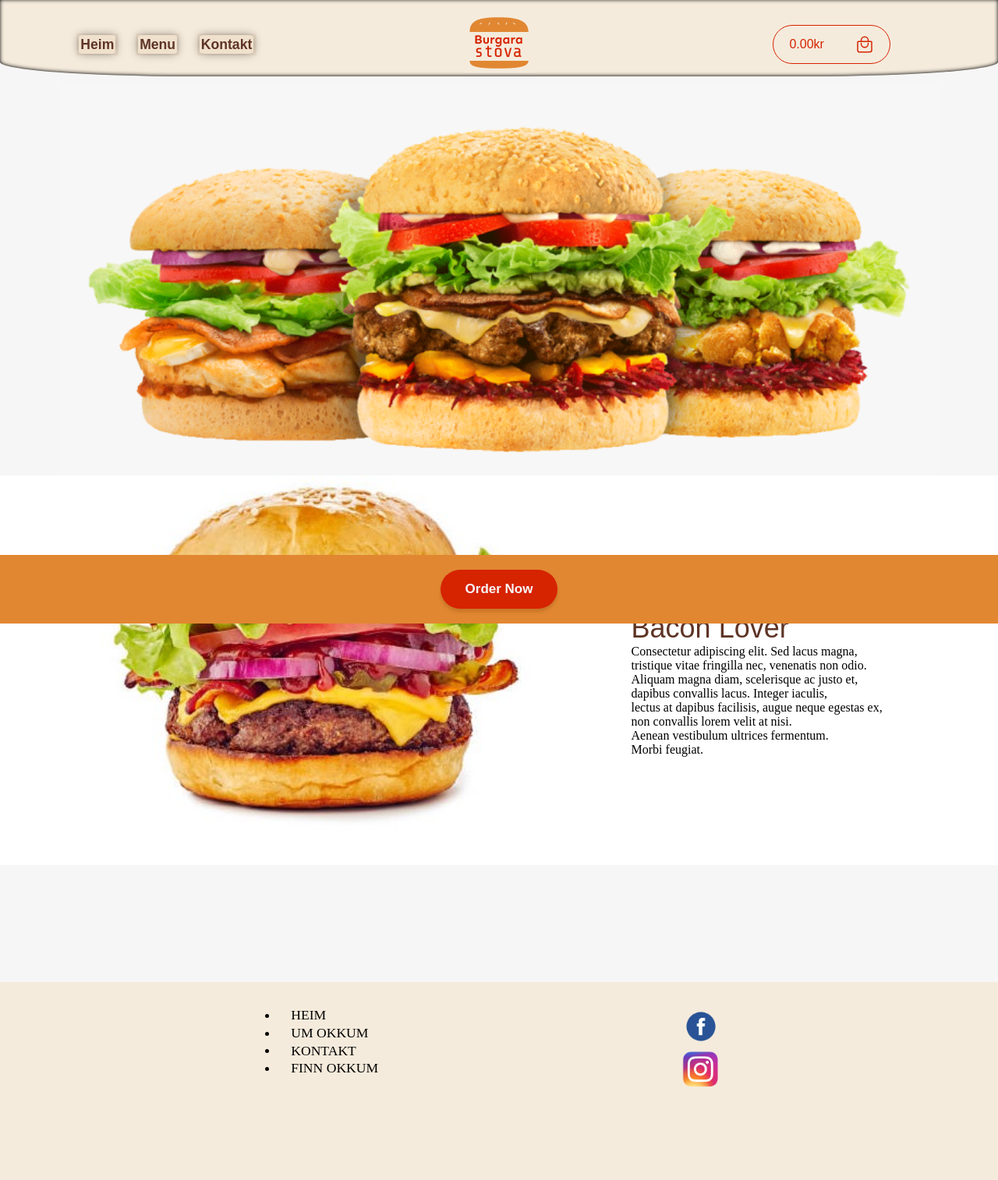
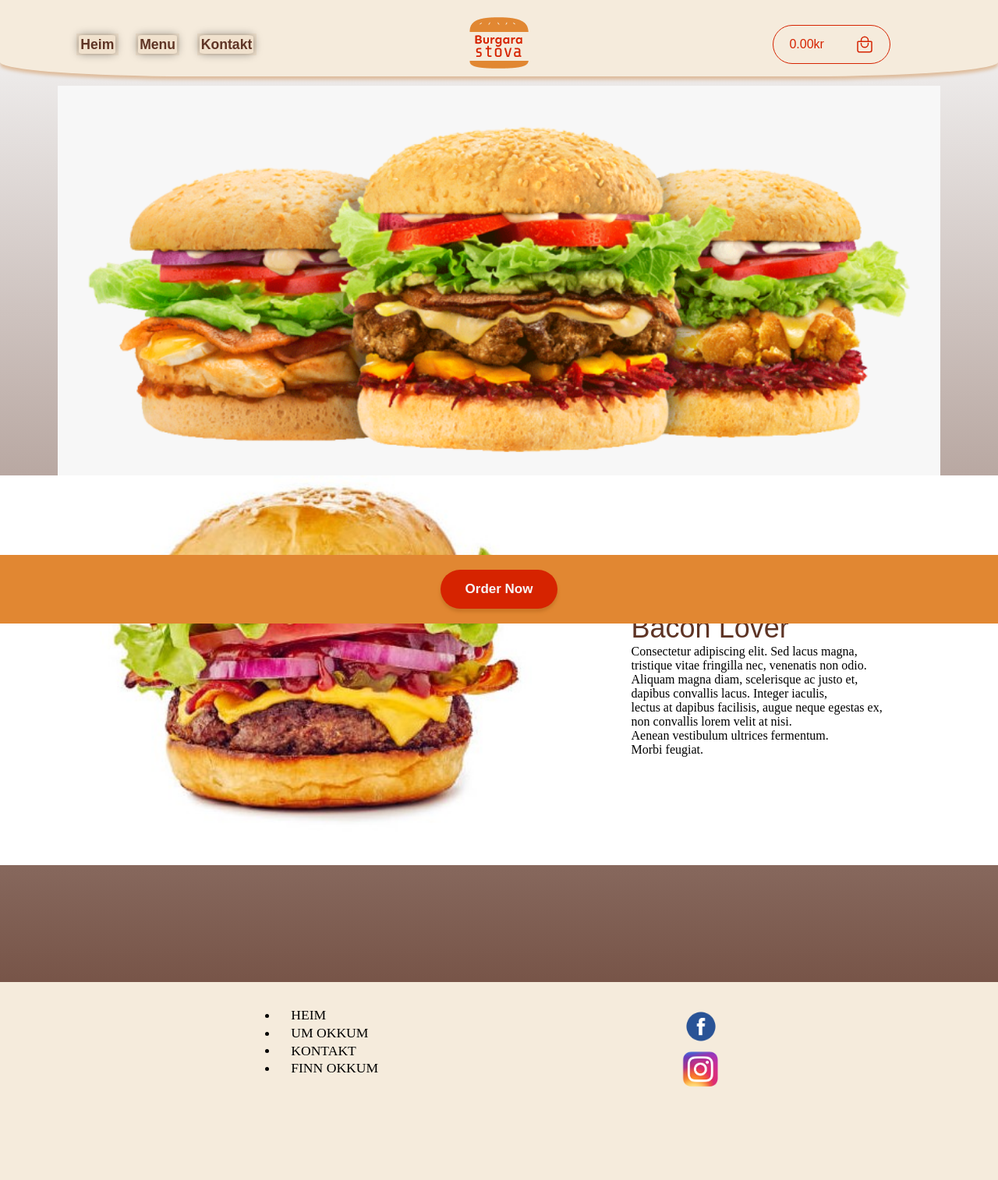
Before and after one commit to BjoergWR/BjoergWR.github.io, a PHP site: page / in a window 1280 px wide. Shown: the whole page at 78% size. Run offline with PHP 8.4, Linux system fonts and the light colour scheme.

Commit message:
gradient and order button hover

```diff
--- a/css/styles.css
+++ b/css/styles.css
@@ -17,8 +17,7 @@
 
 body {
     position: relative;
-    background: var(--body-background);
-
+    background-image: linear-gradient(var(--body-background), var(--broun));
 }
 
 li {
@@ -40,7 +39,7 @@ a {
     width: 100%;
     top: 0;
     justify-content: space-evenly;
-    box-shadow: inset 0px -0.5px 5px black;
+    box-shadow: 0 4px 4px 0 rgba(200, 117, 38, 0.40);
     border-radius: 0% 0% 19% 19%;
 }
 
@@ -227,8 +226,9 @@ main > section {
 
 .img_text p {
     font-family: Tahoma, sans-serif;
-    font-size: 15px;
+    font-size: 25px;
     font-weight: 500;
+    color: darkslategray;
 }
 
 
@@ -289,6 +289,9 @@ removes an element from a document and hides it from view.
     cursor: pointer;
 }
 
+.order_link:hover {
+    background-color: var(--broun);
+}
 
 @media only screen and (max-width: 750px) {
 
```
